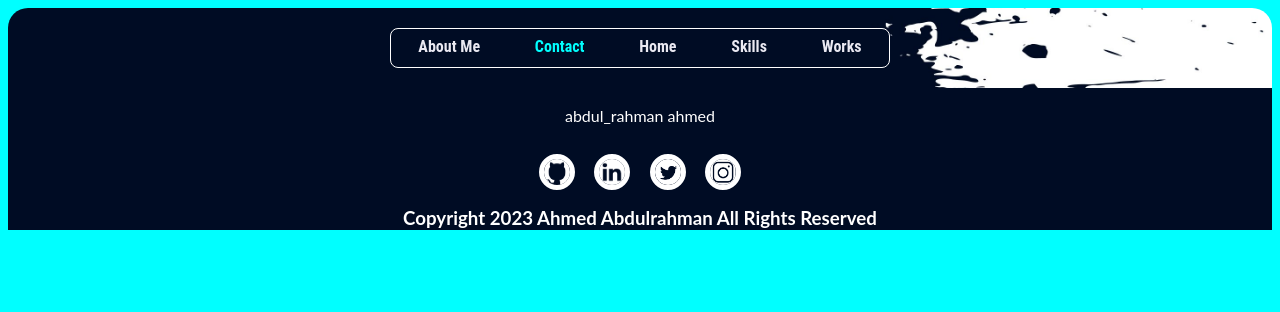
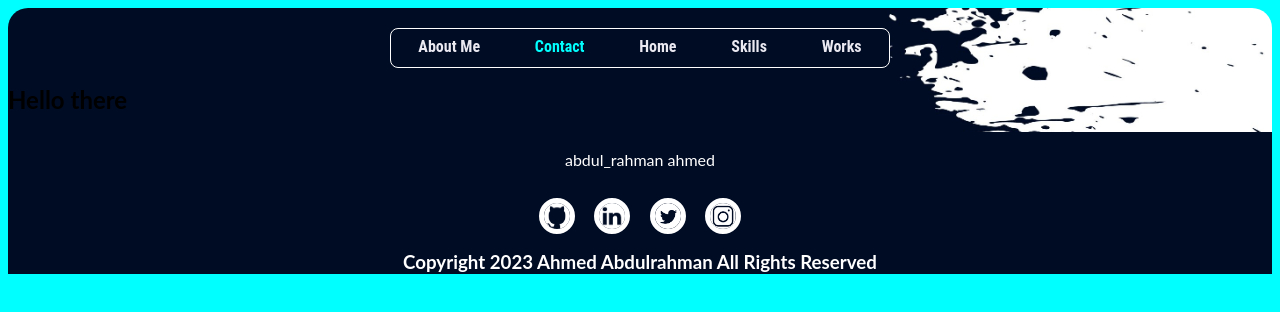
Before and after one commit to Rahman-Abdul/my-portfolio, a Next.js app: page /contact in a window 1280 px wide. Shown: the top 312 px of the page. Built offline with nearby package versions, Linux system fonts and the light colour scheme.

Commit message:
new changes

```diff
--- a/pages/contact.tsx
+++ b/pages/contact.tsx
@@ -5,6 +5,7 @@ const Contact: any = () => {
 
     return(
         <div>
+            <h2> Hello  there</h2>
 
 </div>
     )
```
